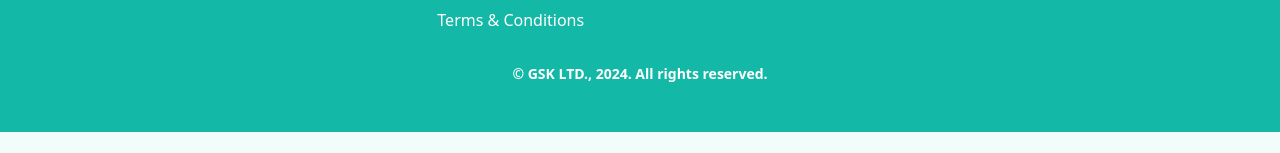
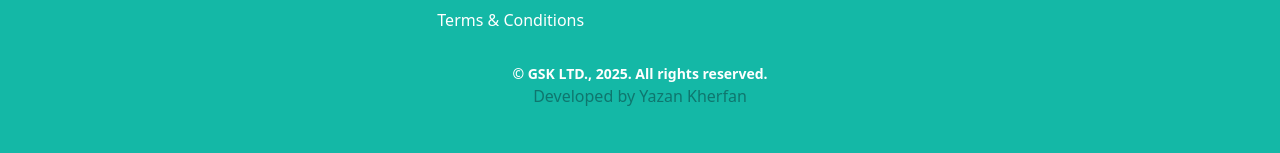
Before and after one commit to yazok8/GSK-Ltd, a Next.js app: page / in a window 1280 px wide. Shown: the part 1610-1763 px from the top of the page. Before the commit the page ends 1742 px from the top, so only its background shows below. Built offline with nearby package versions, Linux system fonts and the light colour scheme; no server answers; the database is empty.

Commit message:
update footer

```diff
--- a/src/components/footer/Footer.tsx
+++ b/src/components/footer/Footer.tsx
@@ -65,8 +65,9 @@ export default async function Footer() {
         </div>
         <div className="mt-8 text-center">
           <p className="text-sm font-bold text-white">
-            © GSK LTD., 2024. All rights reserved.
+            © GSK LTD., 2025. All rights reserved.
           </p>
+          <p>Developed by Yazan Kherfan</p>
         </div>
       </div>
     </footer>
```
